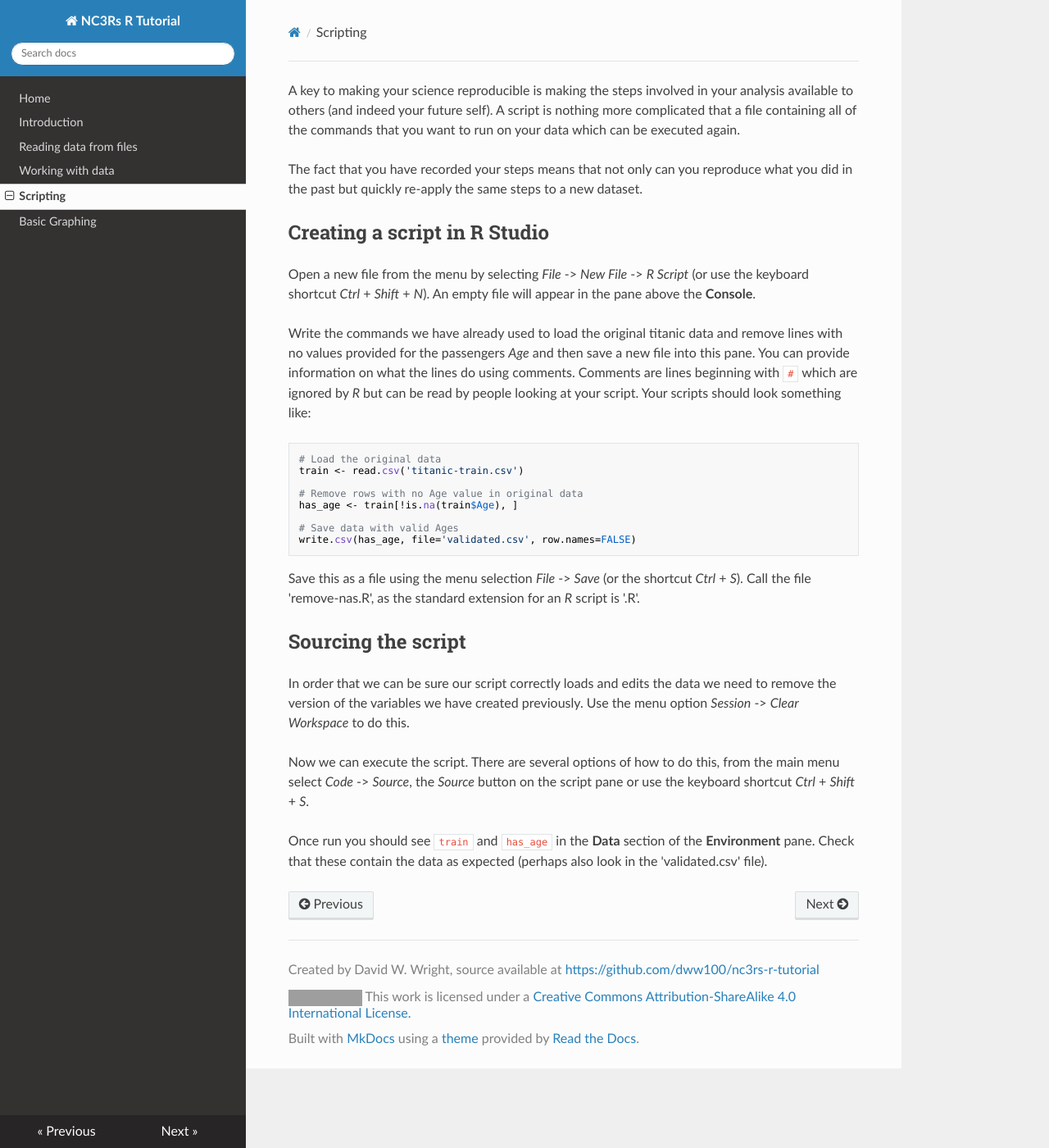
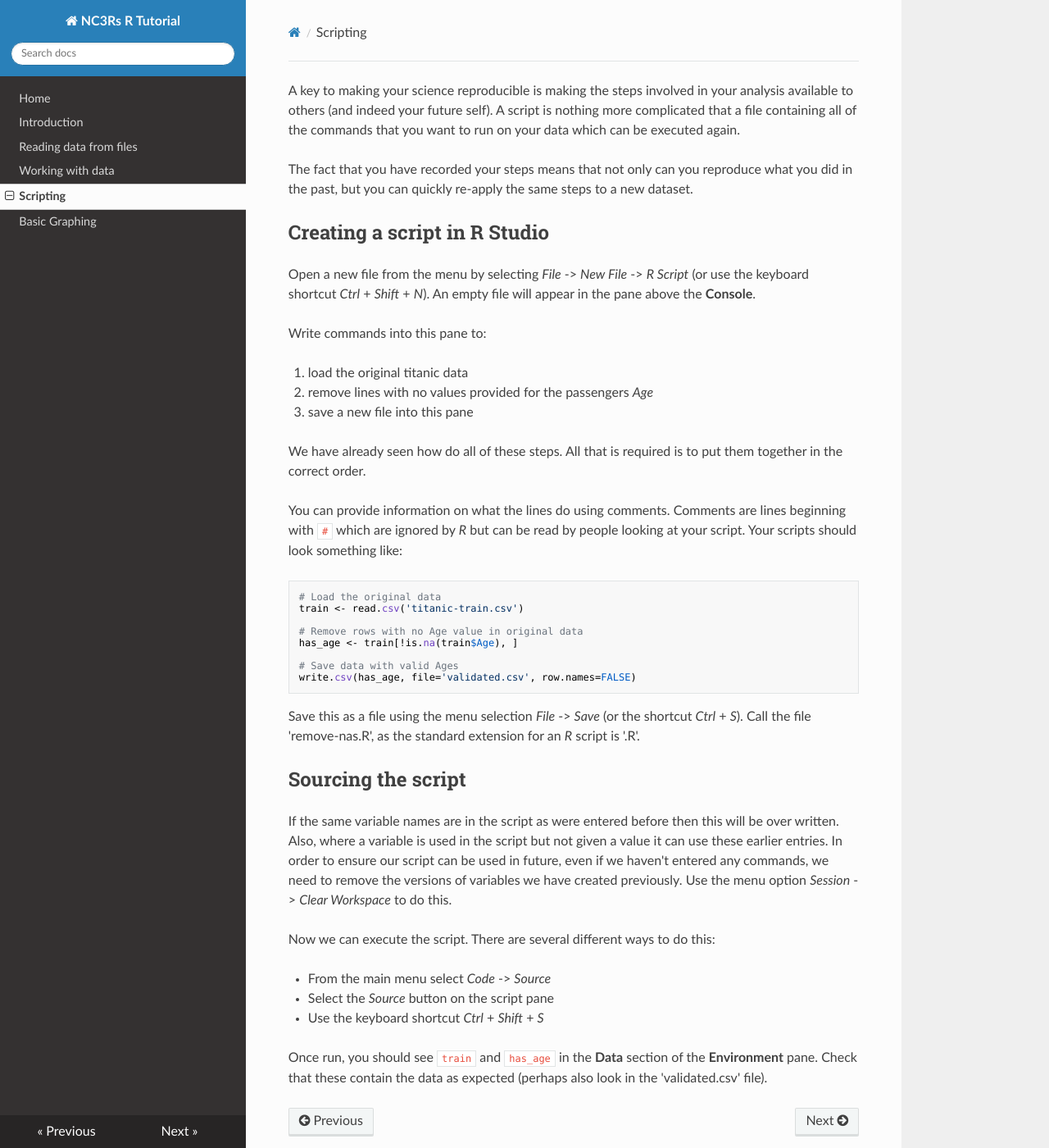
Before and after one commit to dww100/nc3rs-r-tutorial, an MkDocs documentation site: the page built from docs/scripting.md, in a window 1280 px wide and 1400 px high. Shown: the whole window at 82% size. Built offline with MkDocs 1.6.1, drawn with Linux system fonts in a browser that asks for light colours; nearby versions of some CDN libraries; old or Windows-style settings are respelled for this version of MkDocs; grey boxes are pictures that could not be loaded.

Commit message:
Corrections from Sam Gan

```diff
--- a/docs/scripting.md
+++ b/docs/scripting.md
@@ -1,14 +1,22 @@
 A key to making your science reproducible is making the steps involved in your analysis available to others (and indeed your future self).
 A script is nothing more complicated that a file containing all of the commands that you want to run on your data which can be executed again.
 
-The fact that you have recorded your steps means that not only can you reproduce what you did in the past but quickly re-apply the same steps to a new dataset.
+The fact that you have recorded your steps means that not only can you reproduce what you did in the past, but you can quickly re-apply the same steps to a new dataset.
 
 ## Creating a script in R Studio
 
 Open a new file from the menu by selecting *File* -> *New File* -> *R Script* (or use the keyboard shortcut *Ctrl* + *Shift* + *N*).
 An empty file will appear in the pane above the **Console**.
 
-Write the commands we have already used to load the original titanic data and remove lines with no values provided for the passengers *Age* and then save a new file into this pane.
+Write commands into this pane to:
+
+1. load the original titanic data
+2. remove lines with no values provided for the passengers *Age*
+3. save a new file into this pane
+
+We have already seen how do all of these steps.
+All that is required is to put them together in the correct order.
+
 You can provide information on what the lines do using comments.
 Comments are lines beginning with `#` which are ignored by *R* but can be read by people looking at your script.
 Your scripts should look something like:
@@ -29,11 +37,17 @@ Call the file 'remove-nas.R', as the standard extension for an *R* script is '.R
 
 ## Sourcing the script
 
-In order that we can be sure our script correctly loads and edits the data we need to remove the version of the variables we have created previously.
+If the same variable names are in the script as were entered before then this will be over written.
+Also, where a variable is used in the script but not given a value it can use these earlier entries.
+In order to ensure our script can be used in future, even if we haven't entered any commands, we need to remove the versions of variables we have created previously.
 Use the menu option *Session* -> *Clear Workspace* to do this.
 
 Now we can execute the script.
-There are several options of how to do this, from the main menu select *Code* -> *Source*, the *Source* button on the script pane or use the keyboard shortcut *Ctrl* + *Shift* + *S*.
+There are several different ways to do this:
 
-Once run you should see `train` and `has_age` in the **Data** section of the **Environment** pane.
+- From the main menu select *Code* -> *Source*
+- Select the *Source* button on the script pane
+- Use the keyboard shortcut *Ctrl* + *Shift* + *S*
+
+Once run, you should see `train` and `has_age` in the **Data** section of the **Environment** pane.
 Check that these contain the data as expected (perhaps also look in the 'validated.csv' file).
```
